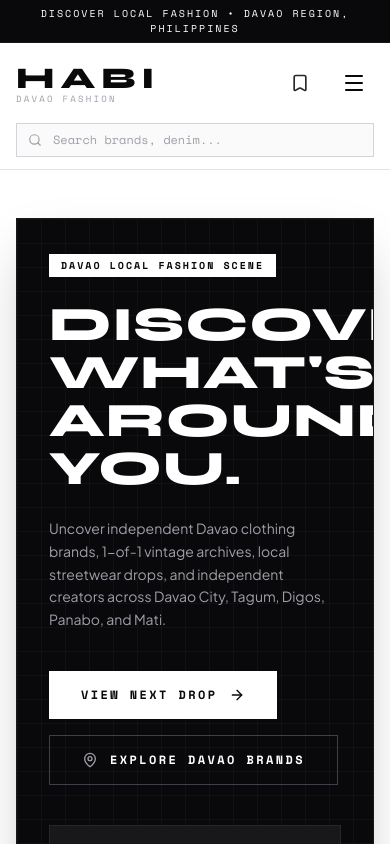
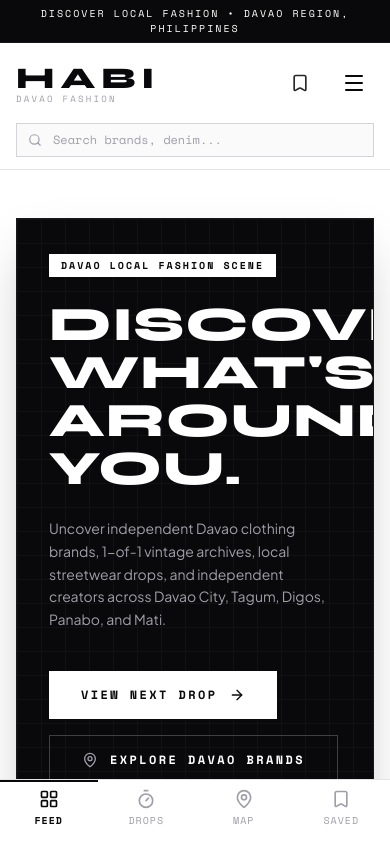
Before and after one commit to focalstack-lex/Habi., a React (Vite) app: page / in a window 390 px wide. Shown: the top 844 px of the page. Built offline with nearby package versions, Linux system fonts and the light colour scheme.

Commit message:
feat: mount mobile bottom navigation and reserve footer space

```diff
--- a/src/App.tsx
+++ b/src/App.tsx
@@ -2,6 +2,7 @@ import React, { useState, useMemo } from 'react';
 import { NavigationHeader } from './components/layout/NavigationHeader';
 import { NavigationDrawer } from './components/layout/NavigationDrawer';
 import { FooterSection } from './components/layout/FooterSection';
+import { BottomTabBar } from './components/layout/BottomTabBar';
 
 import { EditorialHero } from './components/feed/EditorialHero';
 import { AestheticFilterBar } from './components/feed/AestheticFilterBar';
@@ -332,6 +333,20 @@ export const App: React.FC = () => {
         }}
         setSelectedCity={setSelectedCity}
       />
+
+      {/* Reserves space so the fixed bar never covers the footer */}
+      <div className="h-16 lg:hidden" aria-hidden="true" />
+
+      {/* Persistent Mobile Bottom Navigation */}
+      <BottomTabBar
+        activeTab={activeTab}
+        setActiveTab={(tab) => {
+          setActiveTab(tab);
+          if (tab !== 'seller-profile') setSelectedSellerId(null);
+        }}
+        savedCount={savedCount}
+        isHidden={Boolean(selectedProduct)}
+      />
     </div>
   );
 };
```
